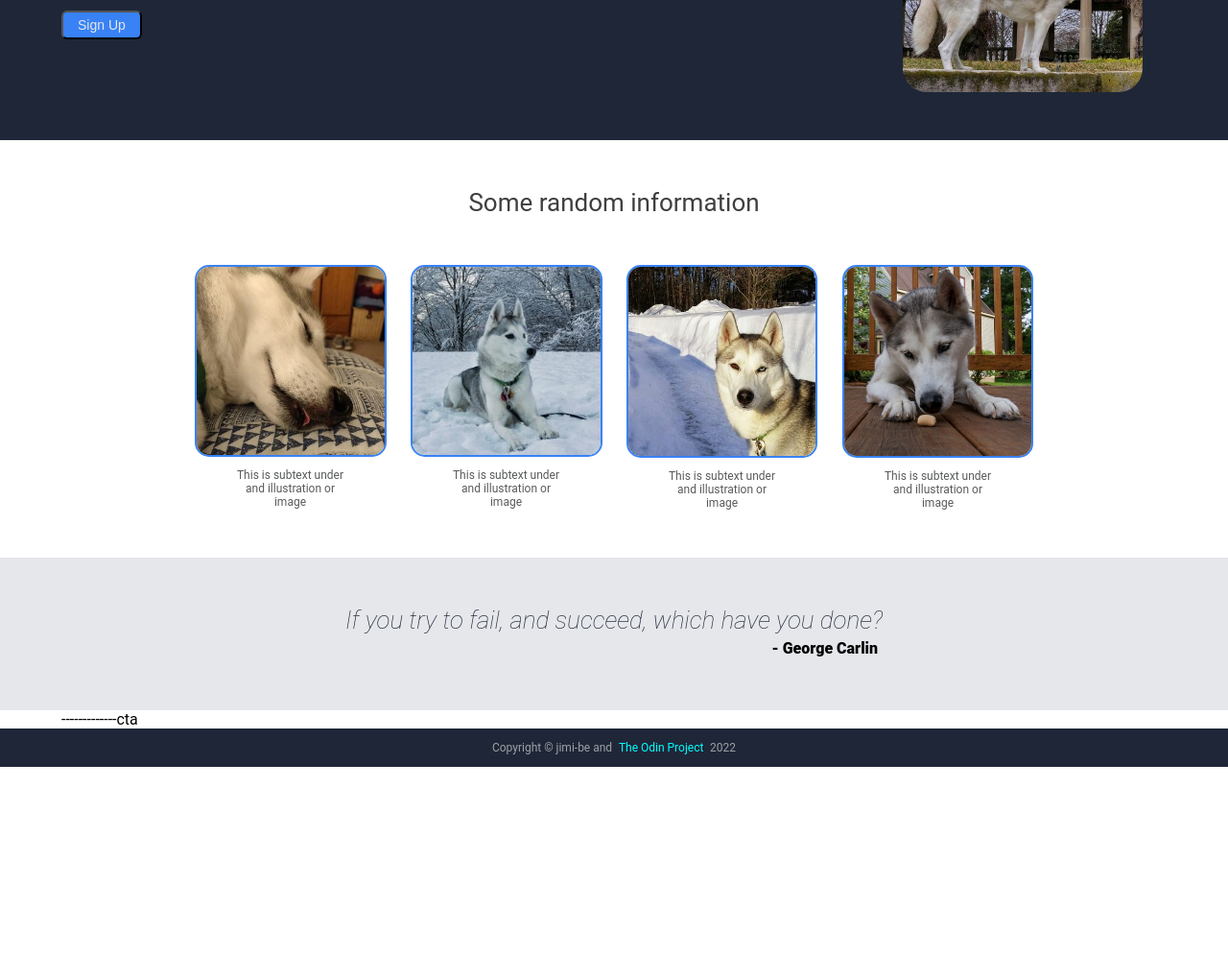
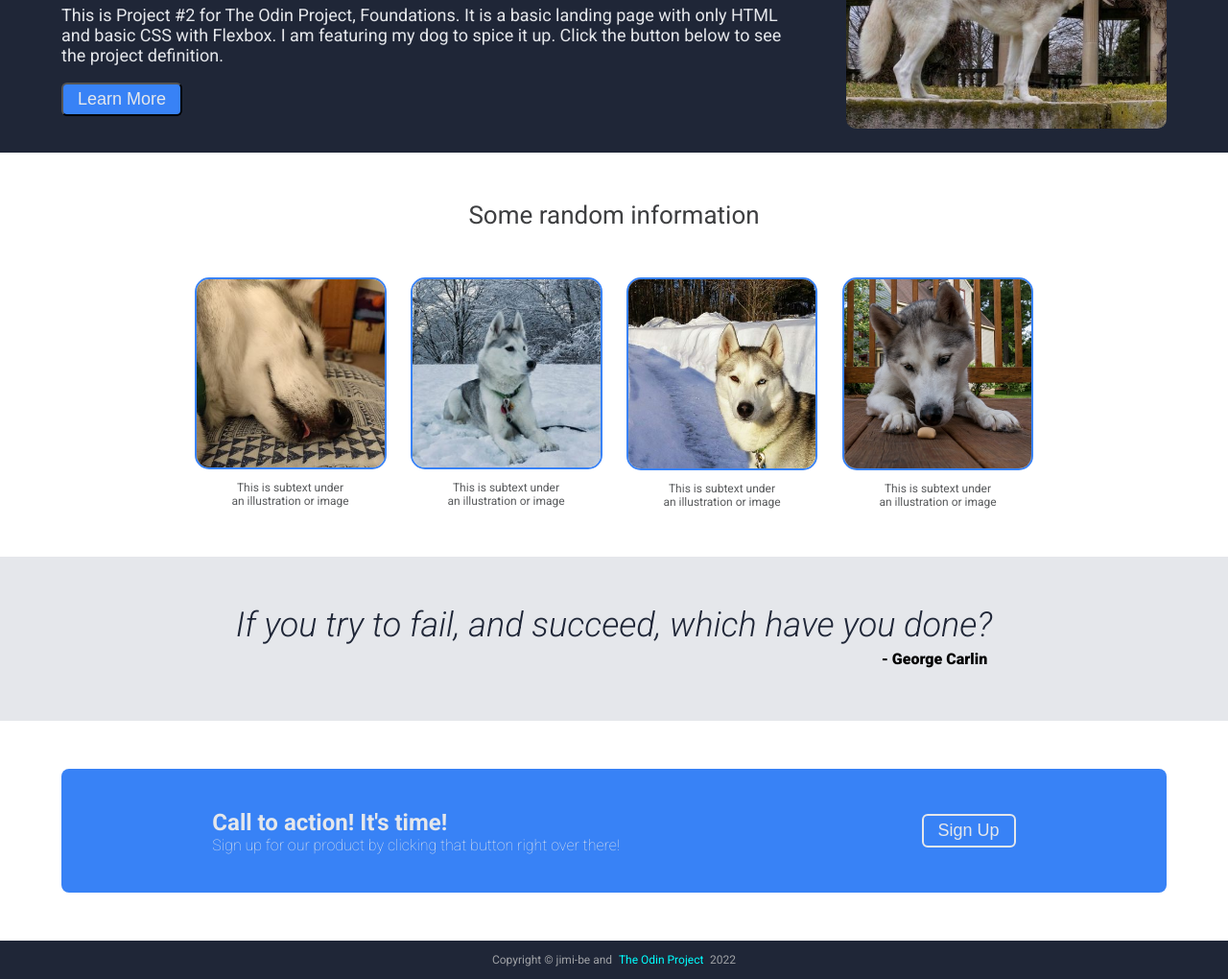
Before and after one commit to jimi-be/Odin-Landing-Page, a plain HTML site: page index.html in a window 1280 px wide. Shown: the part 194-1214 px from the top of the page at 96% size. Before the commit the page ends 993 px from the top, so only its background shows below. Drawn offline with Linux system fonts and the light colour scheme; a web font is replaced by a local one.

Commit message:
complete, need final refinements

```diff
--- a/index.html
+++ b/index.html
@@ -4,10 +4,13 @@
     <meta charset="UTF-8">
     <meta http-equiv="X-UA-Compatible" content="IE=edge">
     <meta name="viewport" content="width=device-width, initial-scale=1.0">
-    <title>Odin Project #2</title>
+    <title>Odin Landing Page Project</title>
     <link rel="preconnect" href="https://fonts.googleapis.com">
     <link rel="preconnect" href="https://fonts.gstatic.com" crossorigin>
     <link href="https://fonts.googleapis.com/css2?family=Shizuru&display=swap" rel="stylesheet">
+    <link rel="preconnect" href="https://fonts.googleapis.com">
+    <link rel="preconnect" href="https://fonts.gstatic.com" crossorigin>
+    <link href="https://fonts.googleapis.com/css2?family=Roboto:ital,wght@0,100;0,300;0,400;0,500;0,700;0,900;1,100;1,300;1,400;1,500;1,700;1,900&display=swap" rel="stylesheet">
     <link rel="stylesheet" href="style.css">
 </head>
 
@@ -26,9 +29,10 @@
     <div class="hero">
         <div>
             <h1>This website is awesome</h1>
-            <p class="hero-secondary">This is Project #2 for The Odin Project: Foundations.
-                It is a basic webpage with only HTML and basic CSS. I am featuring my dog to spice it up. </p>
-            <button>Sign Up</button>
+            <p class="hero-secondary">This is Project #2 for The Odin Project, Foundations.
+                It is a basic landing page with only HTML and basic CSS with Flexbox. I am featuring
+                my dog to spice it up. Click the button below to see the project definition.</p>
+            <button onclick="location.href='assignment.html';">Learn More</button>
          </div>
         <img class="hero-image" src="./images/Toby1.jpeg" alt="Good doggo">
     </div>
@@ -38,19 +42,19 @@
         <div class="contents">
             <div class="items">
                 <img src="./images/Toby-square1.jpg" alt="Sleepy dog">
-                <div class="infoText">This is subtext under and illustration or image</div>
+                <div class="infoText">This is subtext under an illustration or image</div>
             </div>
             <div class="items">
                 <img src="./images/Toby-square2.jpg" alt="Snow dog">
-                <div class="infoText">This is subtext under and illustration or image</div>
+                <div class="infoText">This is subtext under an illustration or image</div>
             </div>
             <div class="items">
                 <img src="./images/Toby-square3.jpg" alt="Annoyed dog">
-                <div class="infoText">This is subtext under and illustration or image</div>
+                <div class="infoText">This is subtext under an illustration or image</div>
             </div>
             <div class="items">
                 <img src="./images/Toby-square4.jpg" alt="Patient dog">
-                <div class="infoText">This is subtext under and illustration or image</div>
+                <div class="infoText">This is subtext under an illustration or image</div>
             </div>
         </div>
     </div>
@@ -63,7 +67,13 @@
     </div>
 
     <div class="cta">
-        -------------cta
+        <div class="cta-container">
+            <div class="cta-text">
+                <h2>Call to action! It's time!</h2>
+                <p>Sign up for our product by clicking that button right over there!</p>
+            </div>
+            <button class="cta-button">Sign Up</button>
+        </div>
     </div>
 
     <div class="footer">
--- a/style.css
+++ b/style.css
@@ -20,7 +20,7 @@ ul {
 }
 
 body {
-    font-family: Roboto, Verdana, Tahoma, sans-serif;
+    font-family: 'Roboto', Verdana, Tahoma, sans-serif;
     margin: 0;
     min-height: 100vh;
     display: flex;
@@ -48,7 +48,7 @@ button {
 }
 
 h1 {
-    font-size: 32px;
+    font-size: 48px;
     font-weight: 800;
     color: #f9faf8;
 }
@@ -59,8 +59,8 @@ h1 {
     color: #f9faf8;
 }
 
-.hero-secondary, button {
-    font-size: 14px;
+.hero-secondary, button{
+    font-size: 18px;
     color: #e5e7eb;
 }
 
@@ -75,12 +75,13 @@ h1 {
     justify-content: space-between;
     padding-top: 50px;
     padding-bottom: 25px;
+    gap:50px;
 }
 
 .hero-image {
-    max-width: 300px;
-    padding: 25px;
-    border-radius: 50px;
+    max-height: 250px;
+    border-radius: 10px;
+    align-self: center;
 }
 /*-info section--*/
 .infoText {
@@ -129,8 +130,9 @@ h1 {
     justify-content: center;
 }
 
-.quote-group, .info {
-    margin: 50px auto;
+.quote-group, .info, .cta {
+    margin-top: 50px;
+    margin-bottom: 50px;
 }
 
 .author {
@@ -142,14 +144,42 @@ h1 {
 
 .quote {
     margin:0;
-    font-size: 26px;
+    font-size: 36px;
     font-style: italic;
-    font-weight: 100;
+    font-weight: 300;
     color:#1f2637
 }
 /*--CTA section--*/
+.cta {
+    display: flex;
 
+}
 
+.cta-container {
+    flex-grow: 1;
+    background-color: #3882f6;
+    color: #e5e7eb;
+    display: flex;
+    justify-content: space-around;
+    align-items: center;
+    padding-top: 2%;
+    padding-bottom: 2%;
+    border-radius: 8px;
+}
+
+.cta-text h2 {
+    margin-bottom: 0;
+}
+
+.cta-text p {
+    margin-top:0;
+    font-weight: 200;
+}
+
+.cta-button {
+   border: 2px solid #e5e7eb;
+}
+/*--Footer section--*/
 .footer {
     color: #9fa1a5;
     font-size: 12px;
```
Also changed, not shown: assignment.html (added, +17 -0 lines).
